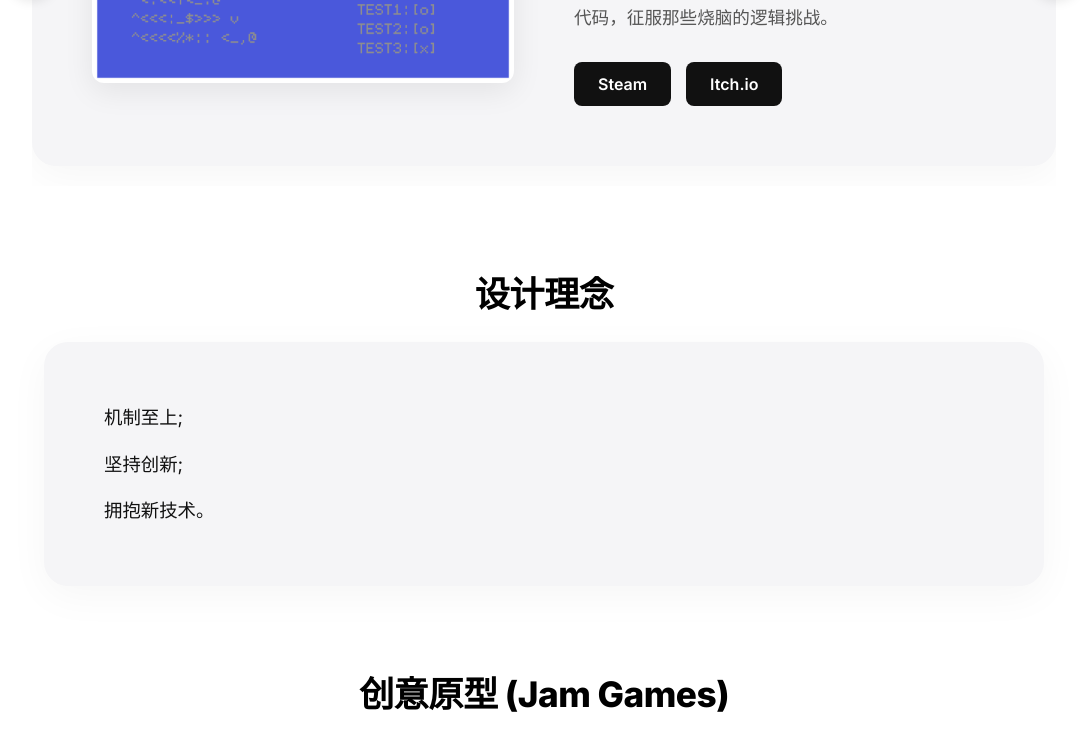
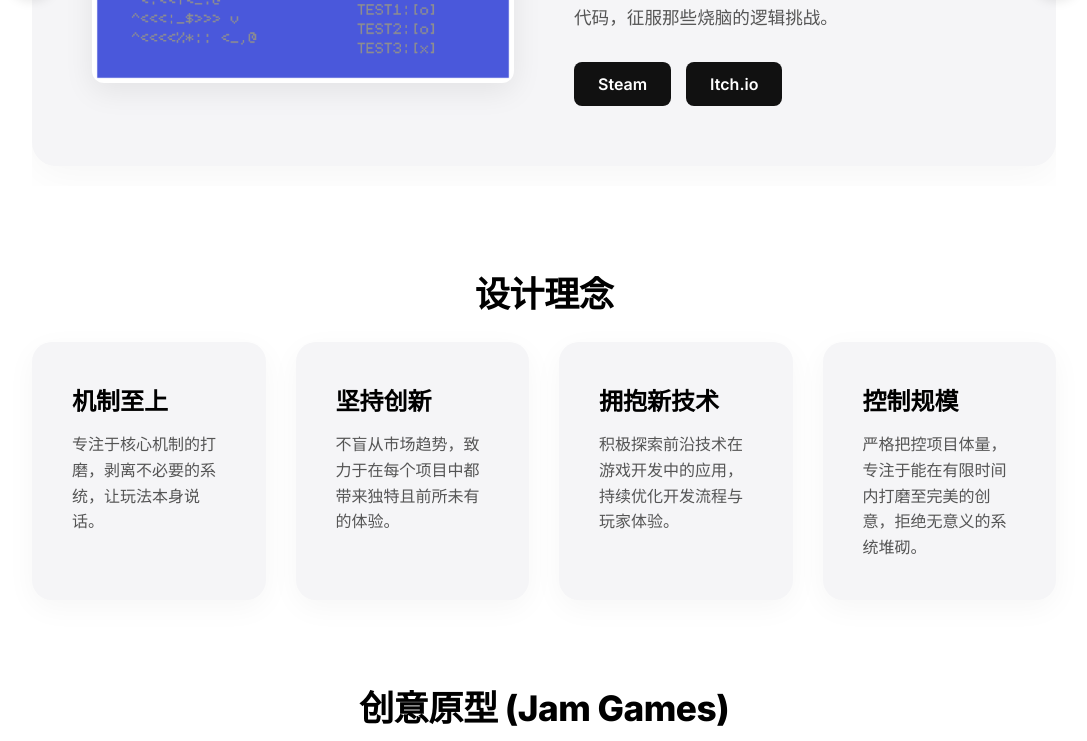
Before and after one commit to NoodleStormno/NoodleStormno.github.io, a React (Vite) app: page / in a window 1280 px wide. Shown: the part 532-1273 px from the top of the page, without its empty margins (96-1183 px from the left). Built offline with nearby package versions, Linux system fonts and the light colour scheme; grey boxes are pictures that could not be loaded.

Commit message:
Update website

```diff
--- a/src/App.jsx
+++ b/src/App.jsx
@@ -83,11 +83,12 @@ function App() {
         {/* Section 3: Design Philosophy */}
         <section id="philosophy" className="snap-section">
           <h2 className="section-title">{philosophy.title[lang]}</h2>
-          <div className="text-card">
-            {philosophy.paragraphs.map((p, idx) => (
-              <p key={idx} className="philosophy-text">
-                {p[lang]}
-              </p>
+          <div className="cards-container">
+            {philosophy.items.map((item, idx) => (
+              <div key={idx} className="feature-card">
+                <h3>{item.title[lang]}</h3>
+                <p>{item.text[lang]}</p>
+              </div>
             ))}
           </div>
         </section>
@@ -117,16 +118,16 @@ function App() {
         {/* Section 5: Business Collaboration */}
         <section id="business" className="snap-section">
           <h2 className="section-title">{lang === 'zh' ? '业务合作' : 'Business Collaboration'}</h2>
-          <div className="business-cards-container">
-            <div className="business-card">
+          <div className="cards-container">
+            <div className="feature-card">
               <h3>{lang === 'zh' ? '融资与发行' : 'Funding & Publishing'}</h3>
               <p>{lang === 'zh' ? '寻求资金支持与专业的全球发行资源，共同将极简解谜游戏推向更广阔的商业市场。' : 'Seeking financial support and global publishing resources to bring minimalist puzzle games to a broader market.'}</p>
             </div>
-            <div className="business-card">
+            <div className="feature-card">
               <h3>{lang === 'zh' ? '希望加入' : 'Join the Team'}</h3>
               <p>{lang === 'zh' ? '如果你也是热爱机制驱动与烧脑逻辑的开发者，非常欢迎加入共同创作。' : 'If you are a developer who loves mechanics-driven and brain-burning logic, you are welcome to join us.'}</p>
             </div>
-            <div className="business-card">
+            <div className="feature-card">
               <h3>{lang === 'zh' ? '技术合作' : 'Tech Collaboration'}</h3>
               <p>{lang === 'zh' ? '开放核心玩法代码的授权，承接定制化的小游戏开发，以及各类前沿游戏技术的探索合作。' : 'Open to core gameplay licensing, customized tiny game development, and exploring cutting-edge game tech.'}</p>
             </div>
--- a/src/data/philosophy.js
+++ b/src/data/philosophy.js
@@ -3,18 +3,34 @@ export const philosophy = {
         zh: "设计理念",
         en: "Design Philosophy"
     },
-    paragraphs: [
+    items: [
         {
-            zh: "机制至上;",
-            en: "Mechanics first."
+            title: { zh: "机制至上", en: "Mechanics First" },
+            text: {
+                zh: "专注于核心机制的打磨，剥离不必要的系统，让玩法本身说话。",
+                en: "Focus on polishing core mechanics, stripping away unnecessary systems to let the gameplay speak for itself."
+            }
         },
         {
-            zh: "坚持创新;",
-            en: "Innovation."
+            title: { zh: "坚持创新", en: "Innovation" },
+            text: {
+                zh: "不盲从市场趋势，致力于在每个项目中都带来独特且前所未有的体验。",
+                en: "Commit to bringing unique and unprecedented experiences, rather than blindly following market trends."
+            }
         },
         {
-            zh: "拥抱新技术。",
-            en: "New technology."
+            title: { zh: "拥抱新技术", en: "New Technology" },
+            text: {
+                zh: "积极探索前沿技术在游戏开发中的应用，持续优化开发流程与玩家体验。",
+                en: "Actively explore the application of cutting-edge technology in game development to optimize workflows and player experience."
+            }
         },
+        {
+            title: { zh: "控制规模", en: "Scale Control" },
+            text: {
+                zh: "严格把控项目体量，专注于能在有限时间内打磨至完美的创意，拒绝无意义的系统堆砌。",
+                en: "Strictly control project scope to focus on ideas that can be polished to perfection, avoiding meaningless feature creep."
+            }
+        }
     ]
 };
--- a/src/data/profile.js
+++ b/src/data/profile.js
@@ -8,6 +8,35 @@ export const profile = {
         zh: "专注于创造极简、基于机制驱动的解谜游戏与小游戏。",
         en: "Dedicated to creating minimalist, and mechanics-driven puzzle games and tiny games."
     },
+    philosophy: {
+        title: {
+            en: 'Design Philosophy',
+            zh: '设计理念'
+        },
+        items: [
+            {
+                title: { en: 'Minimalism', zh: '极简主义' },
+                text: {
+                    en: 'I believe that true elegance lies in simplicity. My games focus on core mechanics, stripping away unnecessary noise to let the gameplay speak for itself.',
+                    zh: '我相信真正的优雅源于简单。我的游戏专注于核心机制，剥离不必要的噪音，让玩法本身说话。'
+                }
+            },
+            {
+                title: { en: 'Flow State', zh: '心流体验' },
+                text: {
+                    en: 'Every puzzle is designed to challenge the mind without overwhelming the player, creating a state of flow where logic and intuition meet.',
+                    zh: '每一个谜题的设计都是为了挑战思维，同时不会让玩家感到压力，创造一种逻辑与直觉交汇的心流状态。'
+                }
+            },
+            {
+                title: { en: 'Scale Control', zh: '控制规模' },
+                text: {
+                    en: 'Strictly controlling project scope to focus on ideas that can be polished to perfection, avoiding meaningless feature creep.',
+                    zh: '严格把控项目体量，专注于能在有限时间内打磨至完美的创意，拒绝无意义的系统堆砌。'
+                }
+            }
+        ]
+    },
     contact: {
         email: "wukuncheng001@gmail.com",
         bluesky: "noodlestorm.bsky.social"
--- a/src/index.css
+++ b/src/index.css
@@ -318,8 +318,8 @@ h2.section-title {
   margin-bottom: 15px;
 }
 
-/* Business Collaboration Section */
-.business-cards-container {
+/* Reusable Cards Section */
+.cards-container {
   display: flex;
   flex-direction: row;
   justify-content: center;
@@ -328,7 +328,7 @@ h2.section-title {
   margin: 0 auto;
   width: 100%;
 }
-.business-card {
+.feature-card {
   flex: 1;
   background: var(--card-bg);
   padding: 40px;
@@ -337,16 +337,16 @@ h2.section-title {
   text-align: left;
   transition: transform 0.3s ease, box-shadow 0.3s ease;
 }
-.business-card:hover {
+.feature-card:hover {
   transform: translateY(-5px);
   box-shadow: 0 15px 40px rgba(0, 0, 0, 0.06);
 }
-.business-card h3 {
+.feature-card h3 {
   font-size: 1.5rem;
   margin-bottom: 15px;
   color: var(--accent-color);
 }
-.business-card p {
+.feature-card p {
   font-size: 1rem;
   line-height: 1.6;
   color: var(--text-secondary);
@@ -400,7 +400,7 @@ h2.section-title {
     margin-top: 0;
   }
   h2.section-title { font-size: 2.5rem; }
-  .business-cards-container {
+  .cards-container {
     flex-direction: column;
   }
   .commercial-card {
```
